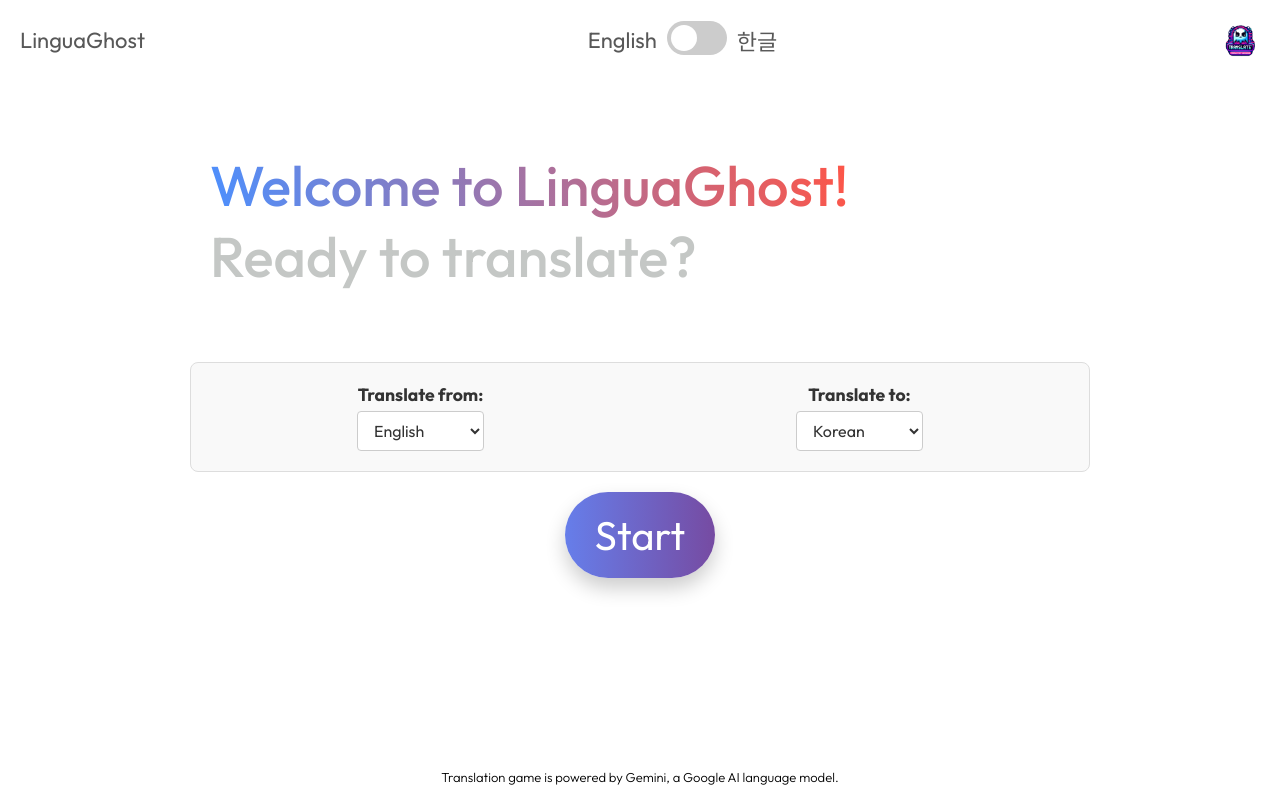
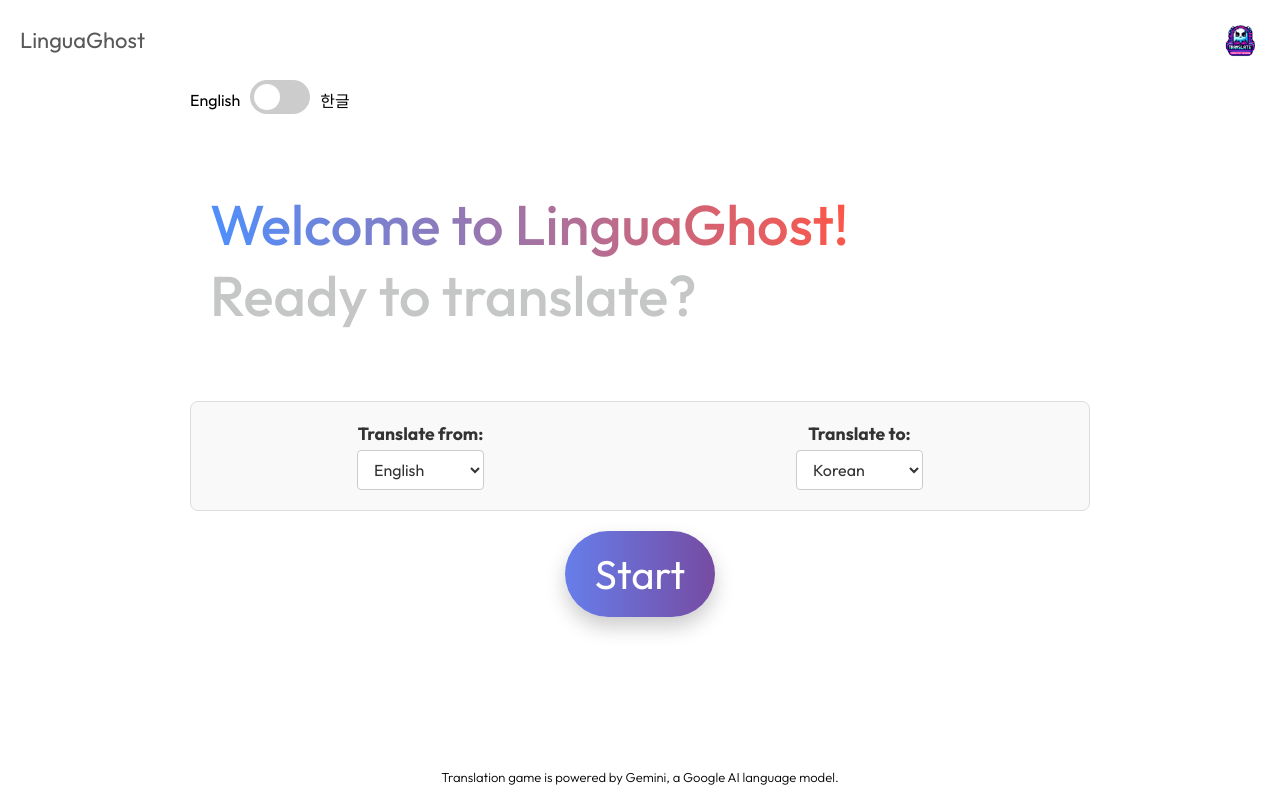
Before and after one commit to hyunjaemoon/translation_game, a React (Vite) app: page / in a window 1280 px wide. Built offline with nearby package versions, Linux system fonts and the light colour scheme; no server answers.

Commit message:
Place the Language Toggle next line

```diff
--- a/src/components/Main/Game.jsx
+++ b/src/components/Main/Game.jsx
@@ -86,6 +86,9 @@
         <p ref={divRef} style={{ cursor: "pointer" }}>
           LinguaGhost
         </p>
+        <img src={assets.game_logo} alt="" />
+      </div>
+      <div className="main-container">
         <div className="language-toggle">
           <span id="languageLabel">English</span>
           <label className="switch">
@@ -101,9 +104,6 @@
           </label>
           <span id="languageLabel">한글</span>
         </div>
-        <img src={assets.game_logo} alt="" />
-      </div>
-      <div className="main-container">
         {showResult ? (
           <div className="result">
             <div className="result-data">
--- a/src/components/Main/Landing.jsx
+++ b/src/components/Main/Landing.jsx
@@ -33,6 +33,9 @@
     <div className="main">
       <div className="nav">
         <p>LinguaGhost</p>
+        <img src={assets.game_logo} alt="" />
+      </div>
+      <div className="main-container">
         <div className="language-toggle">
           <span id="languageLabel">English</span>
           <label className="switch">
@@ -48,10 +51,6 @@
           </label>
           <span id="languageLabel">한글</span>
         </div>
-
-        <img src={assets.game_logo} alt="" />
-      </div>
-      <div className="main-container">
         <div className="greet">
           <p>
             <span>
```
